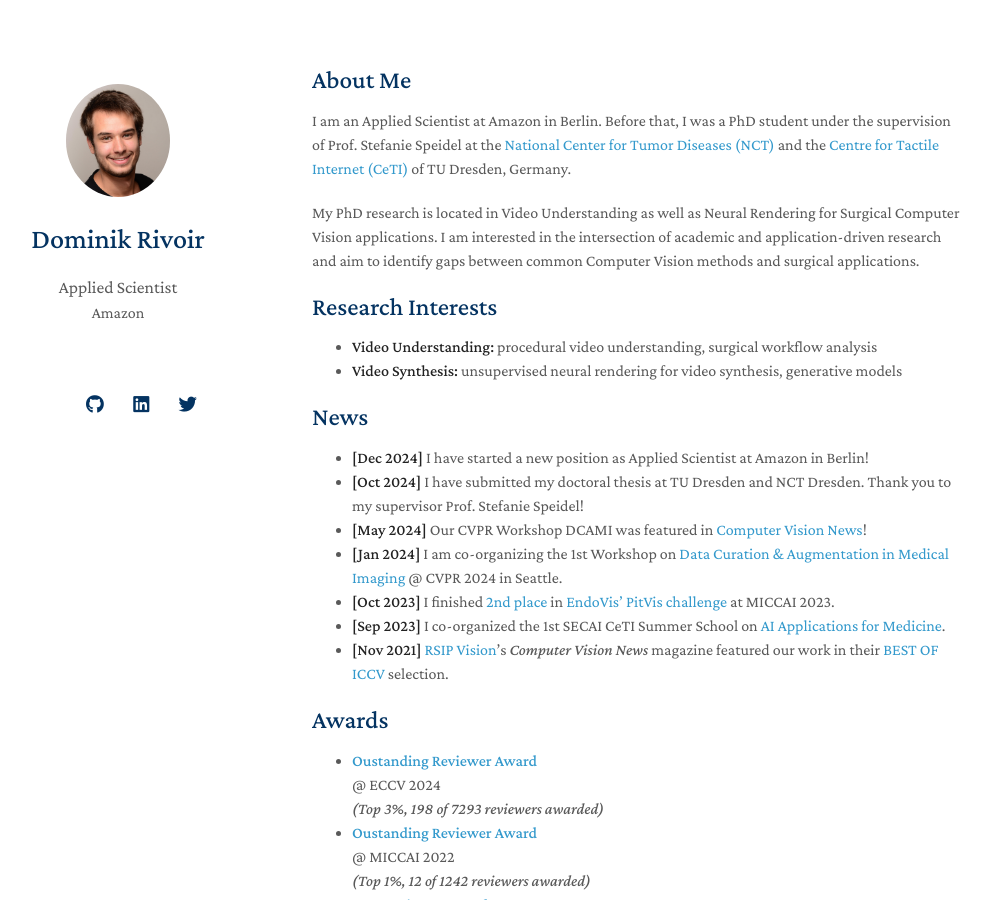
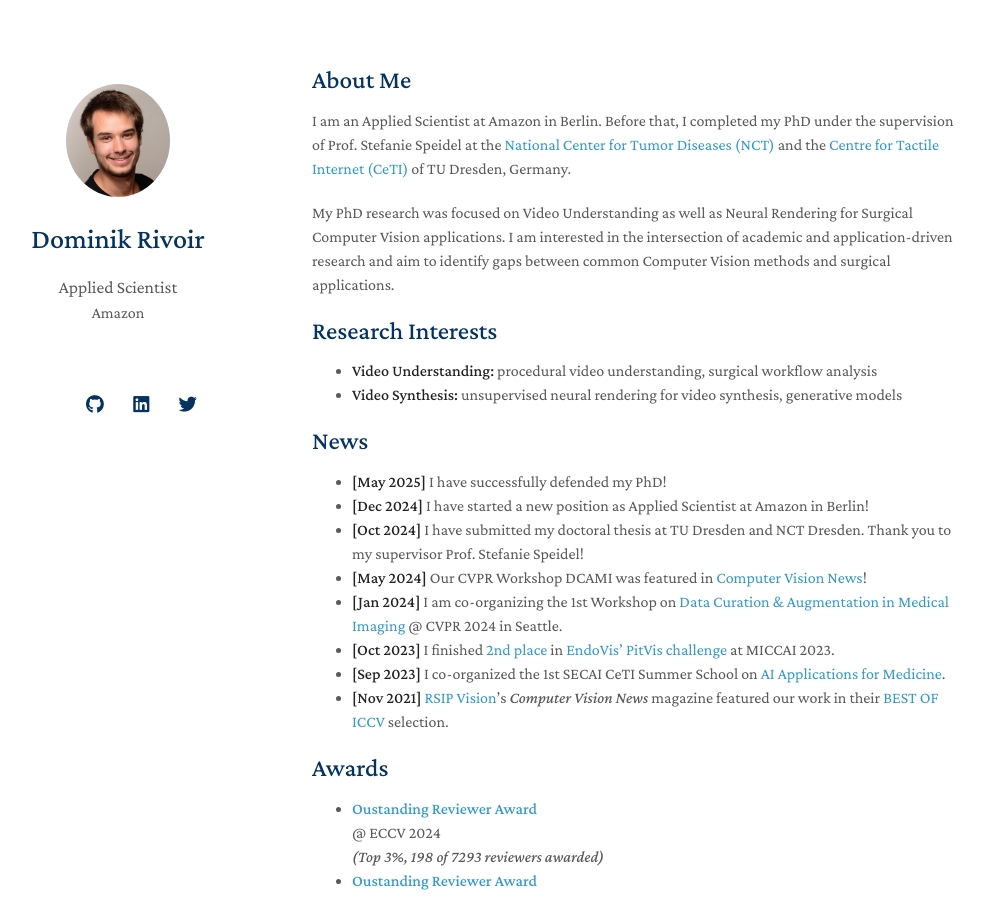
Before and after one commit to dominikrivoir/dominikrivoir.github.io, a Jekyll site: the page built from index.md, in a window 1280 px wide and 900 px high. Shown: the whole window, without its empty margins (158-1146 px from the left). Built offline with Jekyll 4.4.1, drawn with Linux system fonts in a browser that asks for light colours; nearby versions of some CDN libraries; a style sheet for code colours, icons or effects is not loaded; our own code applies the rules of GitHub Pages for plain Markdown files.

Commit message:
Update index.md

```diff
--- a/index.md
+++ b/index.md
@@ -4,9 +4,9 @@ layout: homepage
 
 ## About Me
 
-I am an Applied Scientist at Amazon in Berlin. Before that, I was a PhD student under the supervision of Prof. Stefanie Speidel at the [National Center for Tumor Diseases (NCT)](https://www.nct-dresden.de/forschung/departments-and-groups/department-for-translational-surgical-oncology.html) and the [Centre for Tactile Internet (CeTI)](https://ceti.one/) of TU Dresden, Germany.
+I am an Applied Scientist at Amazon in Berlin. Before that, I completed my PhD under the supervision of Prof. Stefanie Speidel at the [National Center for Tumor Diseases (NCT)](https://www.nct-dresden.de/forschung/departments-and-groups/department-for-translational-surgical-oncology.html) and the [Centre for Tactile Internet (CeTI)](https://ceti.one/) of TU Dresden, Germany.
 
-My PhD research is located in Video Understanding as well as Neural Rendering for Surgical Computer Vision applications. I am interested in the intersection of academic and application-driven research and aim to identify gaps between common Computer Vision methods and surgical applications.
+My PhD research was focused on Video Understanding as well as Neural Rendering for Surgical Computer Vision applications. I am interested in the intersection of academic and application-driven research and aim to identify gaps between common Computer Vision methods and surgical applications.
 
 ## Research Interests
 
@@ -15,6 +15,7 @@ My PhD research is located in Video Understanding as well as Neural Rendering fo
 
 ## News
 
+- **[May 2025]** I have successfully defended my PhD!
 - **[Dec 2024]** I have started a new position as Applied Scientist at Amazon in Berlin!
 - **[Oct 2024]** I have submitted my doctoral thesis at TU Dresden and NCT Dresden. Thank you to my supervisor Prof. Stefanie Speidel!
 - **[May 2024]** Our CVPR Workshop DCAMI was featured in [Computer Vision News](https://www.rsipvision.com/ComputerVisionNews-2024May/42/)!
```
